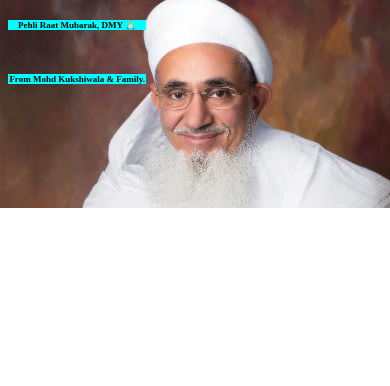
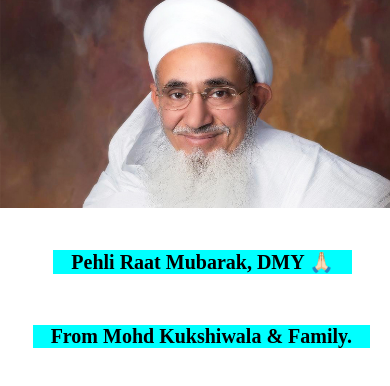
Before and after one commit to MohammedKukshiwala/pehliraatmubarak.io, a plain HTML site: page index.html in a window 390 px wide. Drawn offline with Linux system fonts and the light colour scheme.

Commit message:
Update style.css

```diff
--- a/style.css
+++ b/style.css
@@ -29,20 +29,20 @@ body {
 
     #hh1 {
         background-color: aqua;
-        width: 37%;
+        width: 80%;
         /* text-align: left; */
-        margin-left: 0px;
-        margin-top: 20px;
-        font-size: 9px;
+        margin-left: 45px;
+        margin-top: 250px;
+        font-size: 20px;
     }
 
     #hh2 {
         background-color: aqua;
-        width: 37%;
+        width: 90%;
         /* text-align: left; */
-        margin-left: 0px;
+        margin-left: 25px;
         margin-top: 20px;
-        font-size: 9px;
+        font-size: 20px;
     }
 
 
```
